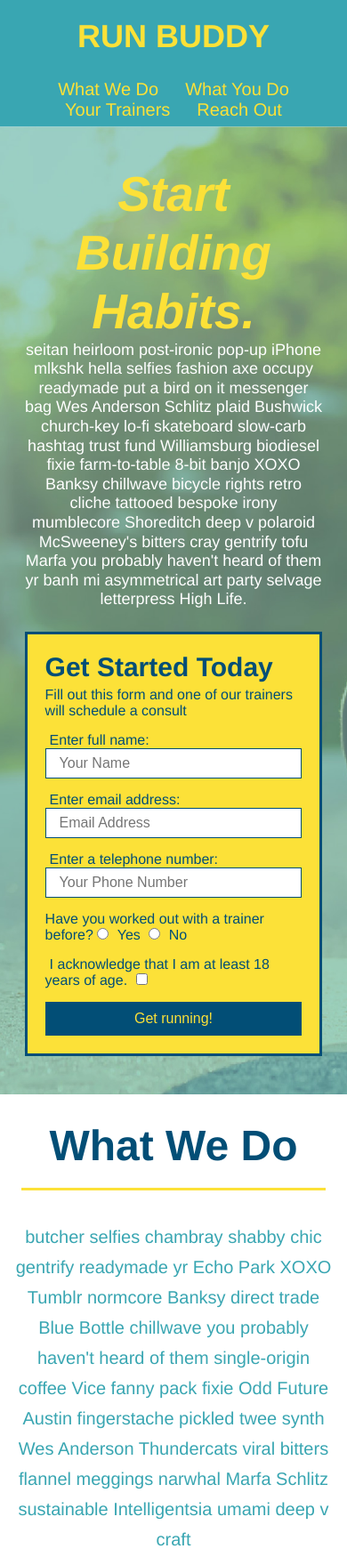
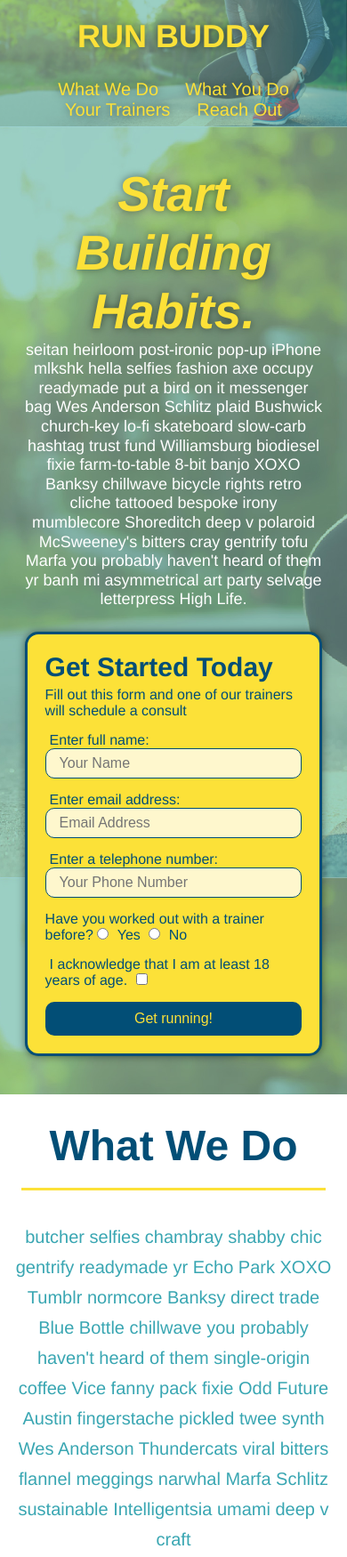
Before and after one commit to Blitman12/RunBuddy, a plain HTML site: page index.html in a window 390 px wide. Shown: the top 1750 px of the page at 89% size. Drawn offline with Linux system fonts and the light colour scheme.

Commit message:
additional css effects

```diff
--- a/assets/css/style.css
+++ b/assets/css/style.css
@@ -15,9 +15,17 @@ body {
   header {
       padding: 20px 35px;
       background-color: #39a6b2;
+      background-size: cover;
+      background-position: center;
+      background-image: url("../images/hero-bg.jpg");
       display: flex;
       justify-content: space-between;
       flex-wrap: wrap;
+      position: sticky;
+      position: -webkit-sticky;
+      top: 0;
+      background-attachment: fixed;
+      background-position: 80%;
   }
 
   header h1 {
@@ -25,6 +33,7 @@ body {
       font-size: 36px;
       color: #fce138;
       margin: 0;
+      text-shadow: 0 0 10px rgba(0, 0, 0, 0.5);
   }
 
   header a {
@@ -48,8 +57,15 @@ body {
     padding: 10px 15px;
     font-weight: lighter;
     font-size: 1.55vw;
+    text-shadow: 0 0 10px rgba(0, 0, 0, 0.5);
   }
 
+  header nav ul li a:hover {
+    background: #fce138;
+    color: #024e76;
+    border-radius: 15px;
+    text-shadow: none;
+  }
 
 
 /* Hero and Form */
@@ -61,6 +77,8 @@ body {
     justify-content: center;
     flex-wrap: wrap;
     align-items: flex-start;
+    background-attachment: fixed;
+    background-position: 80%;
   }
 
 .hero-cta {
@@ -76,6 +94,7 @@ body {
   font-style: italic;
   font-size: 55px;
   color: #fce138;
+  text-shadow: 0 0 10px rgba(0, 0, 0, 0.5);
 }
 
 .hero-form {
@@ -85,6 +104,8 @@ body {
     border: solid 3px #024e76;
     width: 40%;
     margin: 3.5%;
+    box-shadow: 0 0 10px rgba(0, 0, 0, 0.5);
+    border-radius: 15px;
 }
 
 .hero-form h3 {
@@ -104,6 +125,13 @@ body {
     color: #024e76;
     width: 100%;
     margin-bottom: 15px;
+    border-radius: 10px;
+    background-color: rgba(255,255,255, 0.75);
+  }
+
+.form-input:focus {
+    background-color: rgba(255,255,255, 1);
+    outline: none;
   }
 
 .hero-form label {
@@ -116,8 +144,12 @@ body {
     border: none;
     padding: 10px 20px;
     font-size: 16px;
+    border-radius: 10px;
   }
 
+.hero-form button:hover {
+    background-color: #39a6b2;
+  }
 
 /* Intro, Trainer Cards, What we do, what you do */
 
@@ -138,13 +170,16 @@ body {
   margin: 50px auto;
   padding-bottom: 50px;
   width: 80%;
-  border-bottom: 1px solid #39a6b2;
+  /* border-bottom: 1px solid #39a6b2; */
   display: flex;
   flex-wrap: wrap;
   align-items: center;
   justify-content: space-between;
 }
 
+.step:not(:last-child) {
+  border-bottom: 1px solid #39a6b2;
+}
 .step-img {
   flex: 1 12%;
   margin-right: 20px;
@@ -285,6 +320,12 @@ body {
   width: 100%;
   margin-bottom: 15px;
   margin-top: 5px;
+  border-radius: 10px;
+  background-color: rgb(248, 244, 244);
+}
+
+.contact-form input:focus, .contact-form textarea:focus {
+  background-color: rgba(255,255,255, 0.75);
 }
 
 .contact-form button {
@@ -295,6 +336,12 @@ body {
   text-align: center;
   padding: 15px 0;
   font-size: 16px;
+  border-radius: 10px;
+}
+
+.contact-form button:hover {
+  color: #fce138;
+  background: #39a6b2;
 }
 
 .contact-info a {
@@ -357,6 +404,7 @@ section {
   header {
     padding-bottom: 0;
     justify-content: center;
+    position: relative;
   }
 
   header h1 {
```
